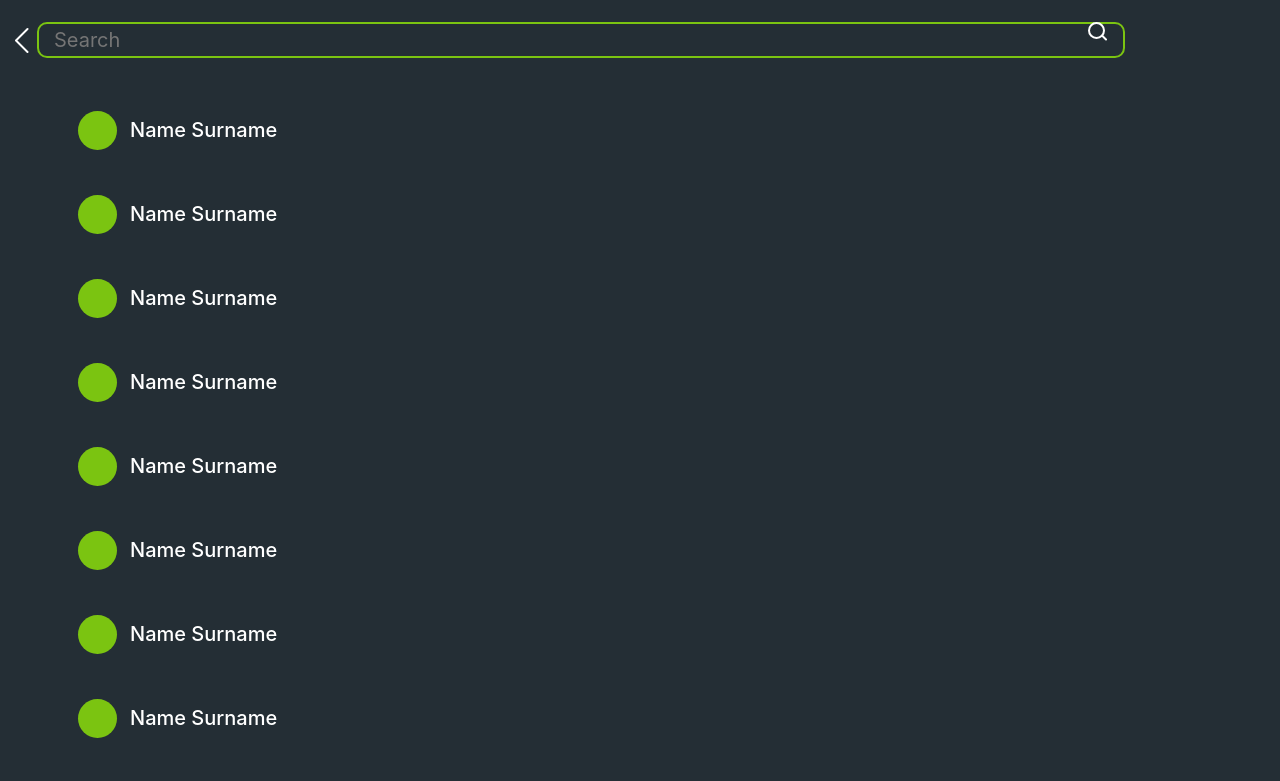
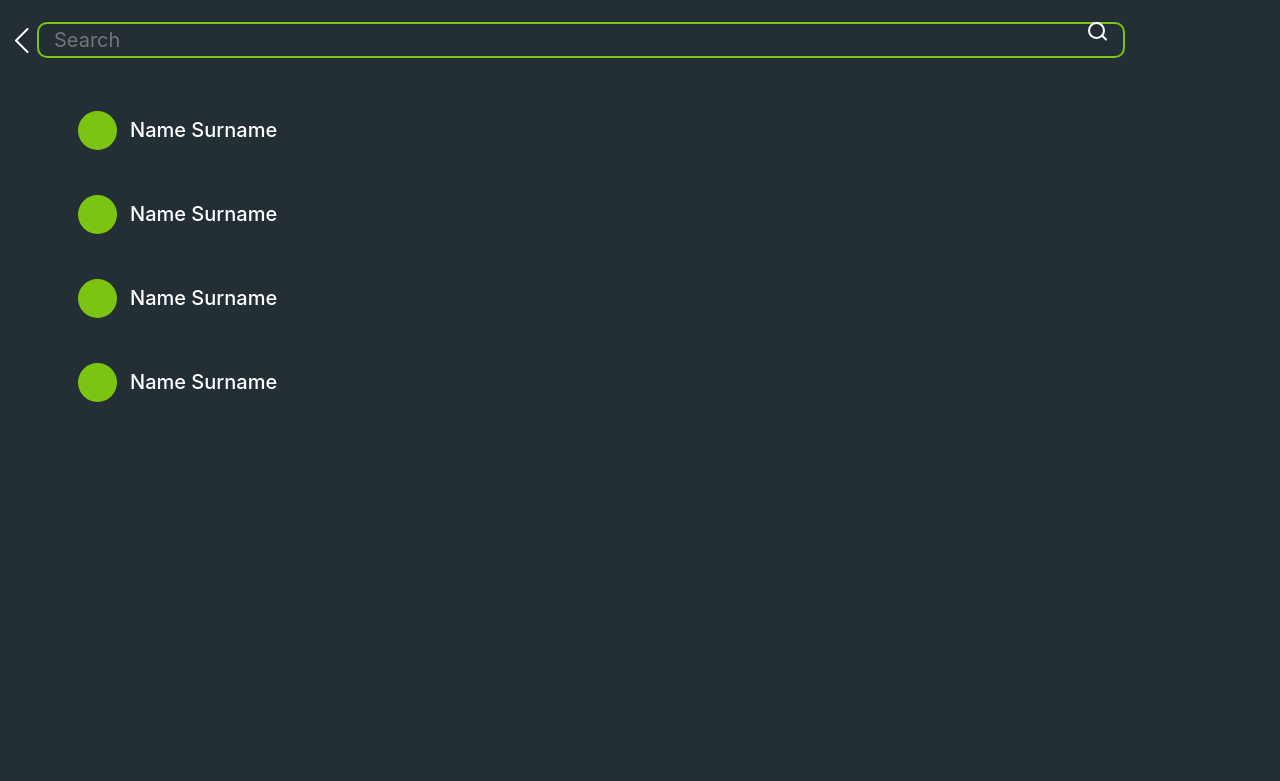
Before and after one commit to FariaSta/Macassenger, a Nuxt app: page /chats in a window 1280 px wide. Shown: the top 781 px of the page. Built offline with nearby package versions, Linux system fonts and the light colour scheme.

Commit message:
contact movil finished

```diff
--- a/pages/chats.vue
+++ b/pages/chats.vue
@@ -53,13 +53,6 @@
                 <search />
             </div>
             <div class="containerC">
-                <contact />
-                <contact />
-                <contact />
-                <contact />
-                <contact />
-                <contact />
-                <contact />
                 <contact />
                 <contact />
                 <contact />
@@ -199,13 +192,14 @@
     .contact
     {
         background: #242E35;
-        height: 100vh;
+        height: 100%;
     }
     .containerC
     {
         display: flex;
         flex-direction: column;
         align-items: center;
+        height: 90vh;
     }
 
 </style>
```
